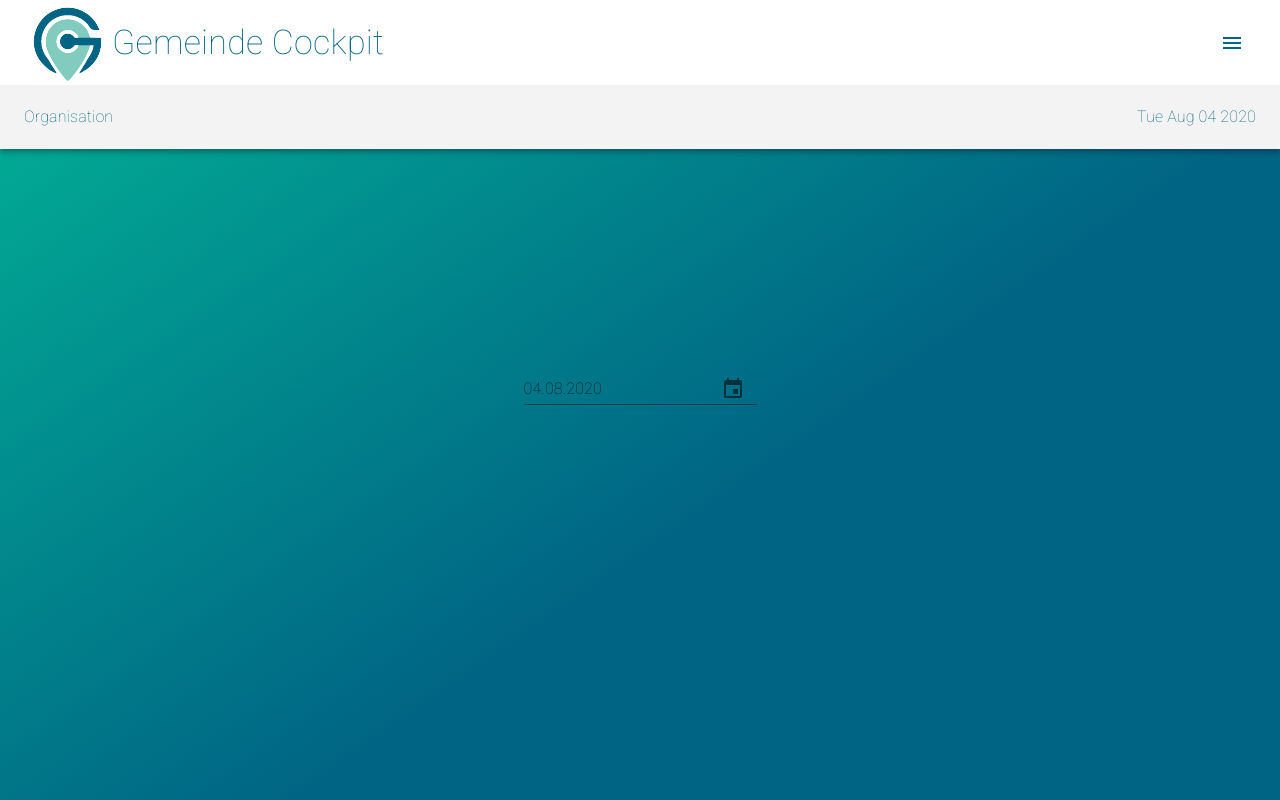
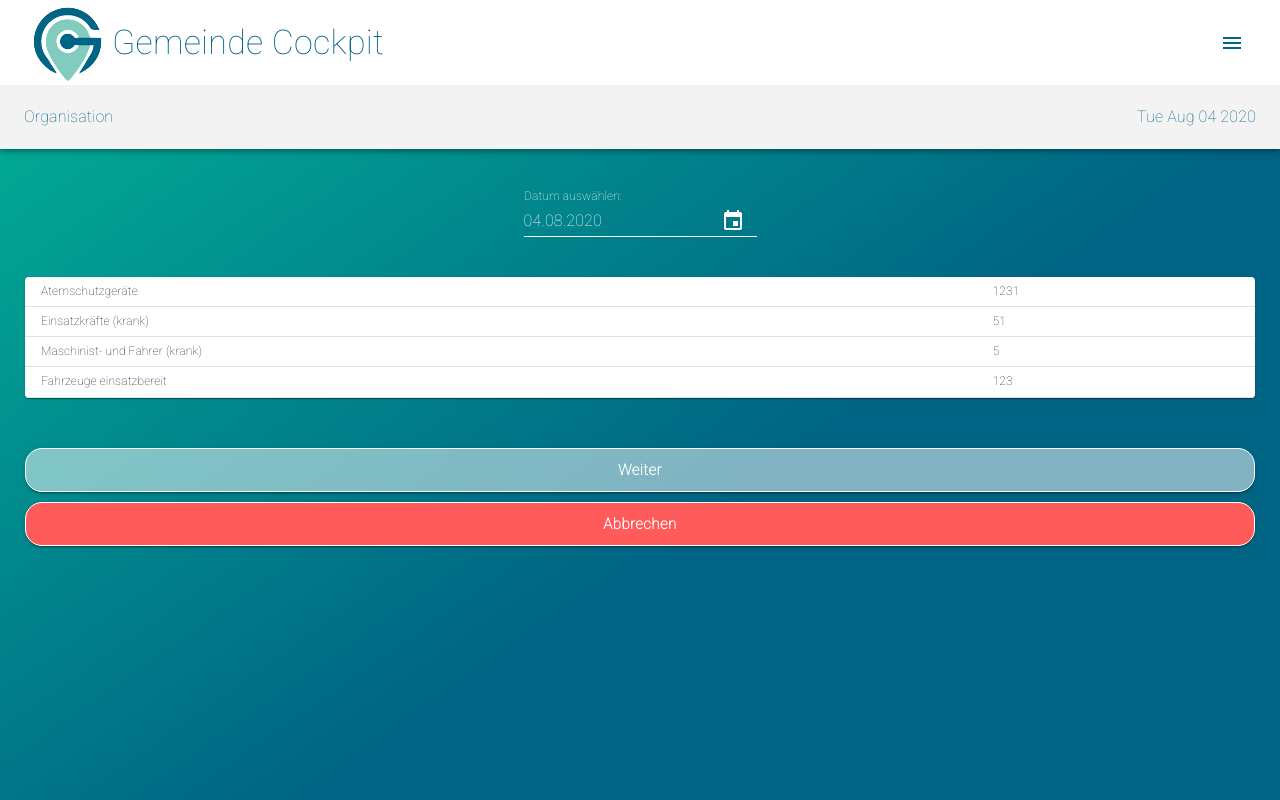
Before and after one commit to gemeindecockpit/data-input, a React (Create React App) app: page /organisations/1 in a window 1280 px wide. Built offline with nearby package versions, Linux system fonts and the light colour scheme.

Commit message:
Added overviewScreen to page flow. Added two buttons to cancel/submit chosen data.

```diff
--- a/src/App.js
+++ b/src/App.js
@@ -13,20 +13,14 @@ class App extends React.Component {
   constructor(props) {
     super(props);
     this.state = {
-        chosenDate: new Date(),
-        currentRecord: null
+
     }
-  }
-
-  onDateChange = (unixTimestamp) => {
-    this.setState({ chosenDate: new Date(unixTimestamp) })
   }
 
   render() {
     return (
-        <div style={{ backgroundImage: "linear-gradient(145deg, #02B497 0%, #006484 60%)", height: "100vh" }}>
-          <Header chosenDate={this.state.chosenDate}></Header>
-          <ContentRouter onDateChange={this.onDateChange}/>
+        <div style={{ backgroundImage: "linear-gradient(145deg, #02B497 0%, #006484 60%)", minHeight: "100vh" }}>
+          <ContentRouter />
         </div>
     );
     }
--- a/src/ContentRouter.js
+++ b/src/ContentRouter.js
@@ -4,6 +4,7 @@ import UserLogin from './UserLogin';
 import Datepicker from './Datepicker/Datepicker';
 import OrganisationViewer from './OrganisationViewer';
 import InputFields from './InputFields';
+import OverviewScreen from './OverviewScreen';
 
 export class ContentRouter extends Component {
 
@@ -17,7 +18,7 @@ export class ContentRouter extends Component {
                 <Switch>
                     <Route path="/login" component={UserLogin} />
                     <Route path="/organisations/:orgId/:date" component={InputFields} />
-                    <Route path="/organisations/:orgId" component={(props) => <Datepicker {...props} onDateChange={this.onDateChange}/>} />
+                    <Route path="/organisations/:orgId" component={OverviewScreen} />
                     <Route path="/organisations" component={OrganisationViewer} />
                     <Route path="/" component={OrganisationViewer} />
                 </Switch>
--- a/src/Datepicker/Datepicker.js
+++ b/src/Datepicker/Datepicker.js
@@ -19,15 +19,13 @@ class Datepicker extends React.Component {
     }
 
     onDateChange(date) {
-        this.setState({ chosenDate: date });
-        this.props.onDateChange(date.getTime());
-        this.props.history.push("/organisations/" + this.props.match.params.orgId + "/" + date.getTime())
+        this.setState({chosenDate: date});
+        this.props.onDateChange(date.getTime() / 1000);
     }
 
     render() {
-        const { classes } = this.props;
         return (
-            <div style={{ height: "60vh", display: "flex", justifyContent: "center", alignItems: "center" }}>
+            <div>
                 <ThemeProvider theme={muiTheme}>
                     <MuiPickersUtilsProvider utils={DateFnsUtils}>
                         <KeyboardDatePicker
@@ -51,10 +49,29 @@ class Datepicker extends React.Component {
 }
 const muiTheme = createMuiTheme({
     overrides: {
+        MuiInput: {
+            root: {
+                color: "white",
+            },
+            underline: {
+                "&:before": {
+                    borderBottom: "1px solid white"
+                }
+            }
+        },
+        MuiFormLabel: {
+            root: {
+                color: "white"
+            }
+        },
+        MuiIconButton: {
+            root: {
+                color: "white",
+            }
+        },
         MuiPickersToolbar: {
             toolbar: {
-                color: "#81CBBF",
-                backgroundColor: "#81CBBF",
+                backgroundImage: "linear-gradient(145deg, #02B497 0%, #006484 60%)"
             },
         },
         MuiPickersCalendarHeader: {
@@ -62,13 +79,16 @@ const muiTheme = createMuiTheme({
                 backgroundColor: "#F3F3F3",
                 color: "#006484",
             },
+            iconButton: {
+                color: "#006484",
+                backgroundColor: "transparent"
+            }
         },
         MuiPickersDay: {
             day: {
                 color: "#006484",
             },
             daySelected: {
-                color: "#006484",
                 backgroundColor: "#81CBBF",
             },
             dayDisabled: {
--- a/src/InputFields.js
+++ b/src/InputFields.js
@@ -2,12 +2,14 @@ import React, { Component } from 'react'
 import PropTypes from 'prop-types';
 import { InputLabel, InputBase, fade, withStyles, FormControl, MuiThemeProvider, createMuiTheme, Button } from '@material-ui/core'
 import { getOrganisationById } from './ProxyJSON'
+import Header from './Header/Header'
 
 class InputFields extends Component {
     constructor(props) {
         super(props);
         this.state={
             org: getOrganisationById(props.match.params.orgId),
+            date: new Date(props.match.params.date * 1000),
             newKpis: []
         };
     }
@@ -29,10 +31,11 @@ class InputFields extends Component {
     }
 
     render() {
-        const { org } = this.state;
+        const { org, date } = this.state;
         const classes = this.props.classes
         return (
             <div>
+                <Header chosenDate={date}></Header>
                 <MuiThemeProvider theme={theme}>
                     {org.kennzahlen.map(kpi => {
                         return <div key={kpi.id} className={classes.centeredDiv}>
@@ -62,6 +65,8 @@ const CustomButton = withStyles((theme) => ({
         marginTop: "40px",
         marginLeft: "25px",
         marginRight: "25px",
+        fontWeight: "bold",
+        textTransform: "none",
         border: '1px solid #ced4da',
         borderRadius: 17,
         borderColor: "#FFFFFF",
--- a/src/OrganisationViewer.js
+++ b/src/OrganisationViewer.js
@@ -1,5 +1,6 @@
 import React from "react";
 import OrganisationList from "./OrganisationList";
+import Header from "./Header/Header";
 import { getFullJSON } from "./ProxyJSON";
 
 const temporaryJson = getFullJSON();
@@ -27,7 +28,11 @@ export default class OrganisationViewer extends React.Component {
 
     render() {
         return (
-            <OrganisationList chosenOrganisation={this.chooseOrganisation} data={this.state.organisations}/>
+            <div>
+                <Header chosenDate={new Date()}></Header>
+                <OrganisationList chosenOrganisation={this.chooseOrganisation} data={this.state.organisations}/>
+            </div>
+
         );
     }
 }
--- a/src/OverviewScreen.js
+++ b/src/OverviewScreen.js
@@ -1,6 +1,9 @@
 import React, {Component} from 'react';
 import Datepicker from "./Datepicker/Datepicker";
 import RecordViewer from "./RecordViewer";
+import { getOrganisationById } from './ProxyJSON'
+import Header from "./Header/Header";
+import { Paper, withStyles, Button, Typography } from '@material-ui/core';
 
 /**
  * Wrapper component for Datepicker that sets the date for chosen organization to show the correct record
@@ -8,15 +11,112 @@ import RecordViewer from "./RecordViewer";
  */
 class OverviewScreen extends Component {
 
+    constructor(props) {
+        super(props);
+        this.state={
+            org: getOrganisationById(props.match.params.orgId),
+            date: new Date()
+        };
+    }
+
+    onDateChange = (unixTimestamp) => {
+        this.setState({ date:  new Date(unixTimestamp * 1000)})
+        //this.props.history.push("/organisations/" + this.props.match.params.orgId + "/" + unixTimestamp)
+    }
+
+    onContinueClick = () => {
+        this.props.history.push("/organisations/" + this.props.match.params.orgId + "/" + (this.state.date.getTime() / 1000))
+    }
+
+    onCancelClick = () => {
+        this.props.history.push("/organisations")
+    }
+
     render() {
+        const classes = this.props.classes
+        const { date } = this.state
         return (
             <div>
-                <Datepicker onDateChange={ this.props.onDateChange } label="Datum auswählen:"/>
-                <RecordViewer recordToShow={ this.props.recordToShow }/>
+                <Header chosenDate={date}></Header>
+                <div className={classes.centeredDiv}>
+                    <Datepicker onDateChange={this.onDateChange} label="Datum auswählen:"/>
+                </div>
+                <div className={classes.centeredDiv}>
+                    <Paper className={classes.overviewPaper}>
+                        <RecordViewer recordToShow={ getOrganisationById(this.props.match.params.orgId).kennzahlen }/>
+                    </Paper>
+                </div>
+                <div className={classes.centeredDiv}>
+                    <CustomButton variant="contained" color="inherit" size="large" onClick={this.onContinueClick}>
+                        Weiter
+                    </CustomButton>
+                </div>
+                <div className={classes.centeredDiv} style={{ marginTop: "-10px", paddingBottom: "40px" }}>
+                    <CancelButton variant="contained" color="inherit" size="large" onClick={this.onCancelClick}>
+                        Abbrechen
+                    </CancelButton>
+                </div>
             </div>
         );
     }
 
 }
 
-export default OverviewScreen;
+const CustomButton = withStyles((theme) => ({
+    root: {
+        width: "100%",
+        marginTop: "10px",
+        marginLeft: "25px",
+        marginRight: "25px",
+        fontWeight: "bold",
+        textTransform: "none",
+        border: '1px solid #ced4da',
+        borderRadius: 17,
+        borderColor: "#FFFFFF",
+        color: "#FFFFFF",
+        backgroundColor: "#FFFFFF80",
+        '&:hover': {
+            borderColor: theme.palette.getContrastText("#00546F"),
+            backgroundColor: "#00546F",
+        },
+    },
+}))(Button);
+
+const CancelButton = withStyles((theme) => ({
+    root: {
+        width: "100%",
+        marginTop: "20px",
+        marginLeft: "25px",
+        marginRight: "25px",
+        fontWeight: "bold",
+        textTransform: "none",
+        border: '1px solid #ced4da',
+        borderRadius: 17,
+        borderColor: "#FFFFFF",
+        color: "#FFFFFF",
+        backgroundColor: "#FF5B5B",
+        '&:hover': {
+            borderColor: theme.palette.getContrastText("#00546F"),
+            backgroundColor: "#B31515",
+        },
+    },
+}))(Button);
+
+const styles = (theme) => ({
+    overviewPaper: {
+        width: "100%",
+        marginTop: "0px",
+        marginLeft: "25px",
+        marginRight: "25px",
+        maxHeight: "250px",
+        overflow: "auto"
+    },
+    centeredDiv: {
+        marginTop: "40px",
+        display: "flex",
+        justifyContent: "center",
+        alignItems: "center"
+    }
+})
+
+export default withStyles(styles)(OverviewScreen);
--- a/src/RecordViewer.js
+++ b/src/RecordViewer.js
@@ -13,8 +13,8 @@ class RecordViewer extends Component {
 
         return (
             <TableRow>
-                <TableCell>{ key }</TableCell>
-                <TableCell>{ value }</TableCell>
+                <TableCell style={{ fontSize:"12px" }}>{ key }</TableCell>
+                <TableCell style={{ fontSize:"12px" }}>{ value }</TableCell>
             </TableRow>
         );
 
@@ -48,7 +48,7 @@ class RecordViewer extends Component {
 
             return (
                 <TableContainer>
-                    <Table>
+                    <Table size="small">
                         { this.extractRecord() }
                     </Table>
                 </TableContainer>
```
